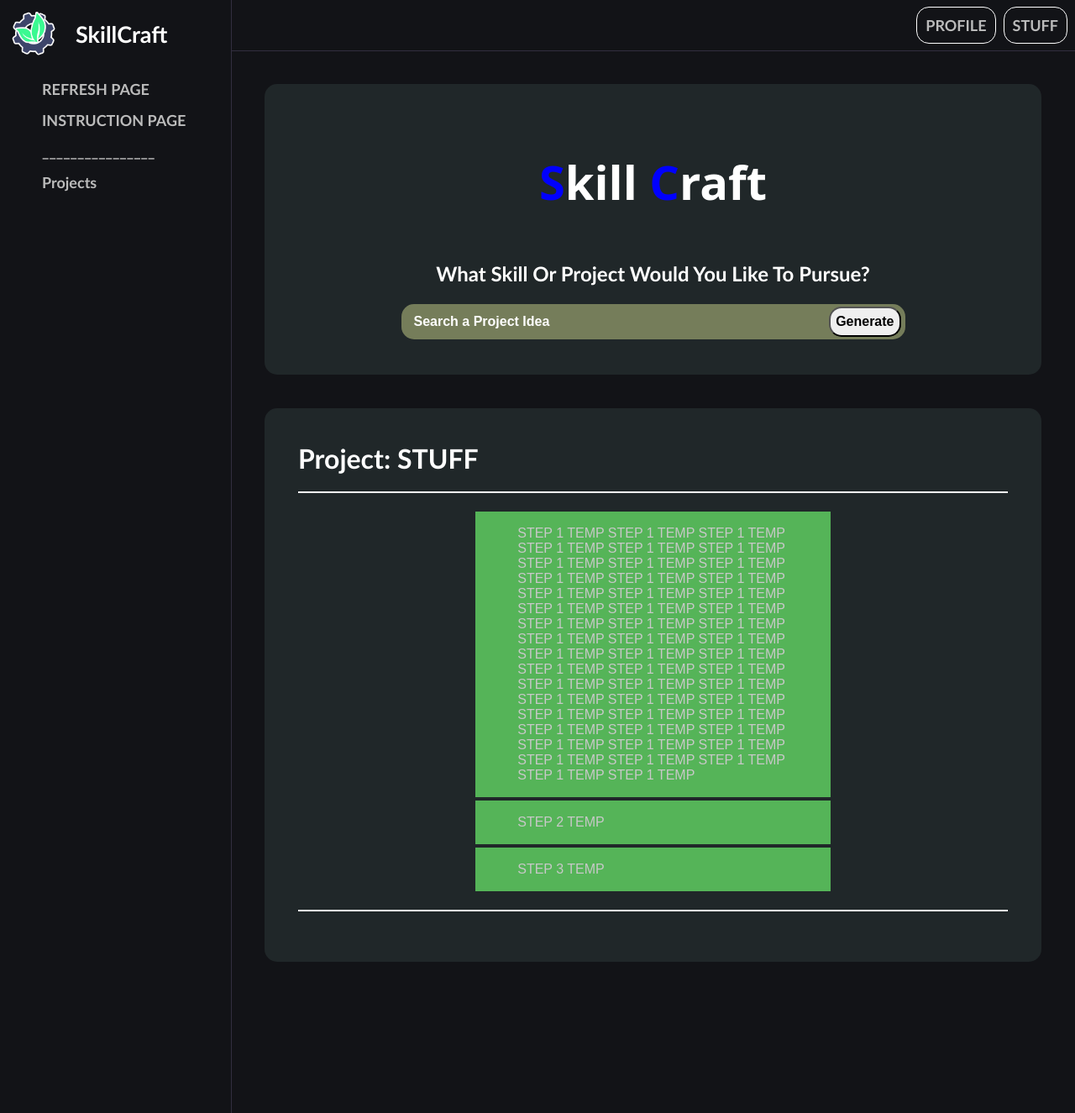
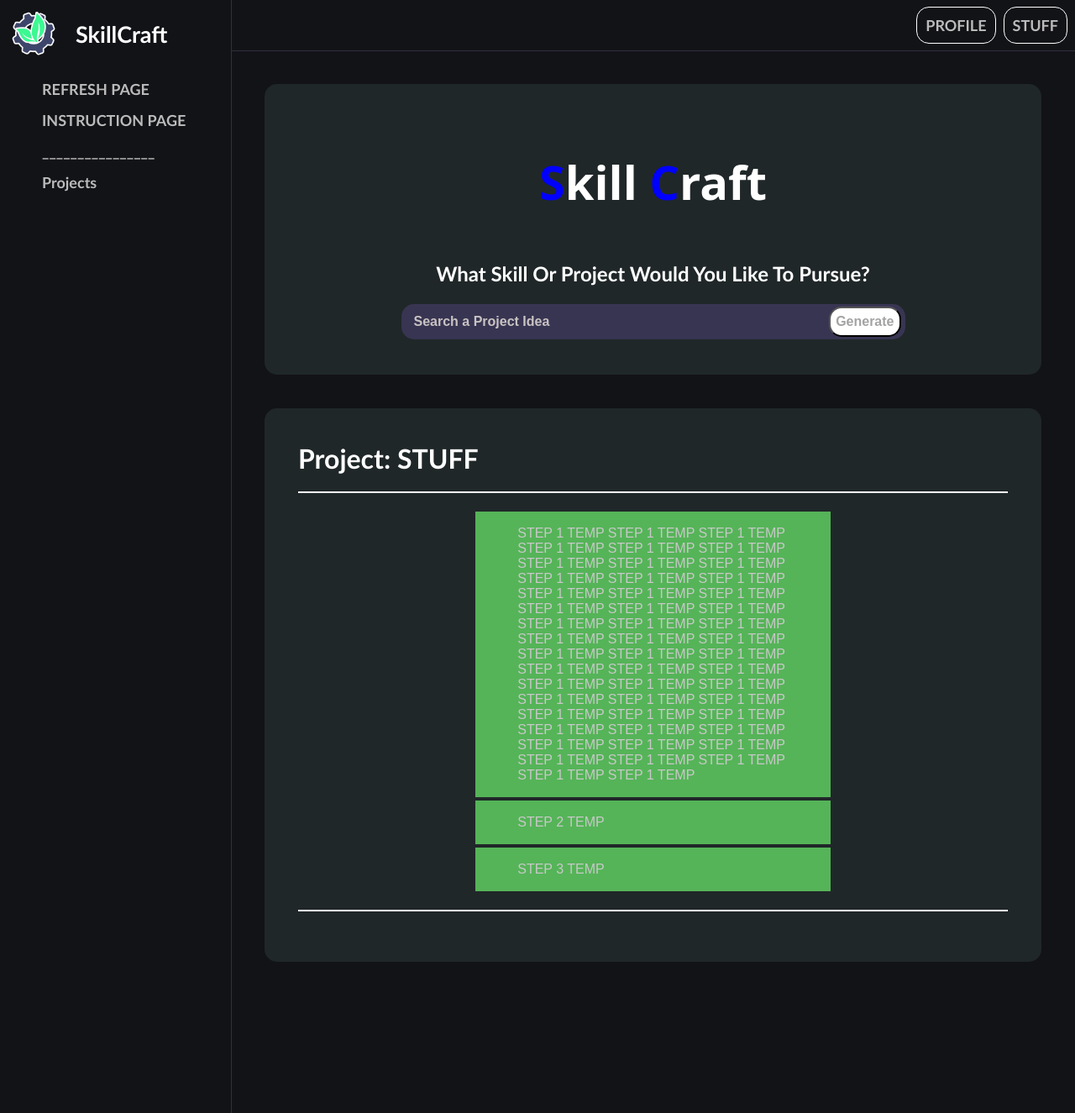
Before and after one commit to Kyros0718/SkillCraft, a Flask app: page / in a window 1280 px wide. Shown: the whole page at 84% size. Run offline with Flask 2, Linux system fonts and the light colour scheme.

Commit message:
Set settings for project-search-box

```diff
--- a/front_end/static/css/style.css
+++ b/front_end/static/css/style.css
@@ -5,7 +5,24 @@ body {
 }
 
 
+/*[CSS STRUCTURING
 
+    POSITION,
+        POSITIONING
+    SIZE,
+        OVERFLOW
+    PADDING/MARGIN,
+    DISPLAY,
+        DISPLAY DIRECTION
+        DISPLAY ORIENTATION
+    BLOCK STYLE,
+        COLOR
+        BORDER
+        RADIUS
+    TEXT STYLE
+        SIZE
+        COLOR
+]*/
 
 
 
@@ -69,33 +86,7 @@ body {
 /*~~~~~~~~~~~~~~~~~~~~~~~~~ WEBSITE PAGE ~~~~~~~~~~~~~~~~~~~~~~~~~*/
 
 /***** WEBPAGE_SETTING *****/
-:root {
-    --web-background: #121317;
-        --text-font: 'Trebuchet MS', 'Lucida Sans Unicode', 'Lucida Grande', 'Lucida Sans', Arial, sans-serif;
 
-    /*NAVIGATION_SETTING*/
-    --left-nav-width: 275px;
-    --top-nav-height: 60px;
-        --nav-background: var(--web-background);
-        --nav-border: 1px solid rgb(50, 46, 63);
-
-        --nav-logo-font-color: var(--body-font-color);
-        --nav-font-color: rgb(187, 187, 187);
-        --nav-font-size: large;
-
-        --nav-button-color: none;
-        --nav-button-border: 1px solid white;
-        --nav-button-radius: 15px;
-
-    /*BODY_SETTING*/
-    --body-background: var(--web-background);
-        --body-margin: 40px;
-        --body-font-color: white;
-
-        --box-background: rgb(32, 39, 41);
-        --box-padding: 40px;
-        --box-radius: 15px;
-}
 
 /*WEBSITE PAGE*/
 .website-container {
@@ -218,7 +209,7 @@ body {
     width: calc(100% - var(--left-nav-width));
         overflow: scroll;
 
-    padding-top: var(--body-margin);
+
 
     display: flex;
     flex-direction: column;
@@ -228,29 +219,81 @@ body {
 
     color: var(--body-font-color);
     font-family: var(--text-font);
-}   .main-body::-webkit-scrollbar {
+}   .main-body::-webkit-scrollbar { /*Scrollbar Style: Invisible*/
         height: 0;
         width: 0;
 }
 
+/*----- box_traits -----*/
 .box{
+    width: calc(100% - 2 * var(--body-margin) - 2 * var(--box-padding));
+
+    margin-top: var(--body-margin);
+    padding: var(--box-padding);
+
     background-color: var(--box-background);
     border-radius: var(--box-radius);
-    padding: var(--box-padding);
 }
+
+
+
+:root {
+    --web-background: #121317;
+        --text-font: 'Trebuchet MS', 'Lucida Sans Unicode', 'Lucida Grande', 'Lucida Sans', Arial, sans-serif;
+
+    /*NAVIGATION_SETTING*/
+    --left-nav-width: 275px;
+    --top-nav-height: 60px;
+        --nav-background: var(--web-background);
+        --nav-border: 1px solid rgb(50, 46, 63);
+
+        --nav-logo-font-color: var(--body-font-color);
+        --nav-font-color: rgb(187, 187, 187);
+        --nav-font-size: large;
+
+        --nav-button-color: none;
+        --nav-button-border: 1px solid white;
+        --nav-button-radius: 15px;
+
+    /*BODY_SETTING*/
+    --body-background: var(--web-background);
+        --body-margin: 40px;
+        --body-font-color: rgb(255, 255, 255);
+
+        /*box_SETTING*/
+            --box-background: rgb(32, 39, 41);
+            --box-padding: 40px;
+            --box-radius: 15px;
+
+        /*project-search_SETTING*/
+            --searchbar-height: 40px;
+            --searchbar-width: 600px;
+            --searchbar-radius: 15px;
+
+            --searchbar-background:rgb(56, 53, 82);
+            --search-text-default-font-color:rgb(201, 195, 195);
+            --search-text-font-color: var(--body-font-color);
+
+            --searchbutton-background:rgb(255, 255, 255);
+            --searchbutton-text-font-color: rgb(163, 163, 163);
+
+            --dropdown-background: rgb(38, 36, 56);
+            --dropdown-hover-background:rgb(182, 182, 182);
+            --dropdown-text-font-color: var(--body-font-color);
+
+        /*walkthrough_SETTING*/
+}
+
+
 
 /*----- project search box -----*/
 #project-search{
-
-    width: calc(100% - 2 * var(--body-margin) - 2 * var(--box-padding));
-
     display: flex;
         flex-direction: column;
 
         align-items: center;
         text-align: center;
 }
-
 
 /*PAGE TITLE*/
 #page-title {
@@ -268,26 +311,31 @@ body {
     display: none;
 }
 
-.barrier {
+
+.barrier { /*KEEP CONTENTS FROM OVERFLOWING CONTAINER*/
+    width: 100%;
+        overflow: hidden;
+
+    padding-bottom: 3px;
+    padding-inline: calc(var(--box-padding));
+    padding-top: 3px;
+
     display: flex;
         flex-direction: column;
-    overflow: hidden;
+
         align-items: center;
-    width: 100%;
-    padding-inline: calc(var(--box-padding));
-    padding-bottom: 3px;
-    padding-top: 3px;
 }
 
-/*SEARCH BAR*/
-.input-container {
+/*SEARCH-BAR & DROPDOWN CONTAINER*/
+#form-container {
+    width: var(--searchbar-width);
+
     display: block;
-    width: 600px;
 
-    border-radius: 15px;
-    background-color: #3a3d2d;
-}   @media screen and (max-width: calc(600px * 1.75 )) {
-        .input-container {
+    background-color: var(--dropdown-background);
+    border-radius: var(--searchbar-radius);
+}   @media screen and (max-width: calc(600px + 80px + 80px + 275px)) { /*(search-bar-width) + (body-margin * 2) + (box-padding * 2) + (left-nav-width)*/
+        #form-container {
             width: 100%;
             min-width: 275px;
         }
@@ -295,81 +343,90 @@ body {
 
 .searchbar {
     position: relative;
+
+    height: var(--searchbar-height);
+    width: 100%;
+
     display: flex;
-    height: 40px;
-    width: 100%;
         align-items: center;
 }
-
-
 /*INPUT BOX*/
 .input-box {
     position: absolute;
         left: 0;
+
+    width: calc(100% - 15px - 100px);
+    height: 100%;
+
     padding-left: 15px;
     padding-right: 100px;
+
+    background-color: var(--searchbar-background);
+        border-radius:15px;
         border-style: none;
-    background-color: #757d5a;
-    color:white;
-    width: calc(100% - 15px - 100px);
-    height: 100%;
-    border-radius:15px;
+
+    color: var(--search-text-font-color);
         font-size: 16px;
         font-weight: bolder;
 }.input-box::placeholder {
-    color:white;
+    color: var(--search-text-default-font-color);
 }
-
-
 /*SUBMIT BUTTON*/
 #search-button {
     position: absolute;
         right:0;
+
+    height: 90%;
+
+    margin-right: 5px;
+
+    background-color: var(--searchbutton-background);
     border-radius: 15px;
-    margin-right: 5px;
+
+    color: var(--searchbutton-text-font-color);
         font-size: 16px;
-    height: 90%;
         font-weight: bolder;
-
 }#search-button:hover {
     cursor: pointer;
 }
-
 
 /*DROPDOWNS*/
 #dropdown {
     display: none;
 }.result-container {
     margin: 0;
-    list-style-type: "◆";
     padding: 0;
     padding-left: 30px;
+
+    list-style-type: "◆";
+
     cursor: pointer;
     transition: background-color 0.3s;
 }.result-item {
+    width: calc(100% - 20px);
+
     margin: 0;
-    font-weight: bolder;
     padding: 15px;
     padding-left: 5px;
+
     text-align: left;
-    width: calc(100% - 20px);
+
+    color: var(--dropdown-text-font-color);
+    font-weight: bolder;
 }.result-container:is(:last-child) {
-    border-bottom-left-radius: 15px;
-    border-bottom-right-radius: 15px;
+    border-bottom-left-radius: var(--searchbar-radius);
+    border-bottom-right-radius: var(--searchbar-radius);
 }.result-container:hover {
-    background-color: #f0f0f06b;
+    background-color: var(--dropdown-hover-background);
 }
 
 
 /*----- walkthrough box -----*/
 #walkthrough {
+    overflow-wrap: break-word;
 
-    overflow-wrap: break-word;
-    max-height: 100%;
     display: flex;
         flex-direction: column;
-    width: calc(100% - 2 * var(--body-margin) - 2 * var(--box-padding));
-    margin-top: var(--box-padding)
 }
 
 #project-type {
@@ -379,44 +436,47 @@ body {
 
 
 .div-line {
-    display: block;
-    background-color: white;
     height: 2px;
     width: 100%;
+
+    margin-bottom: 20px;
     margin-top: 20px;
-    margin-bottom: 20px;
+
+    display: block;
+
+    background-color: white;
 }
 
 .step-button {
+    width: 50%;
+
+    margin: auto;
+        margin-bottom: 0.25%;
+        margin-top: 0.25%;
+    padding: 2% 50px;
+
+    display: inline-block;
+        text-align: left;
+        text-decoration: none;
+
     background-color: #55b458;
         border: none;
+
     color: rgb(200, 200, 200);
-    padding: 2% 50px;
-    text-align: left;
-    text-decoration: none;
-    display: inline-block;
         font-size: 16px;
-    margin: auto;
-    margin-top: 0.25%;
-    margin-bottom: 0.25%;
-    width: 50%;
+
     cursor: pointer;
 }
 
 .step-button:hover {
     background-color: #59c25c;
+
     color: white;
 }
 
 
-/*----- empty box -----*/
-.empty-box {
-    display: flex;
-    flex-direction: column;
-    background-color: var(--background-color);
-    width: calc(100% - 2 * var(--body-margin) - 2 * var(--box-padding));
-    height: 100px;
-    border-radius:15px;
-    padding: var(--box-padding);
-    margin-top: var(--box-padding)
+/*----- empty box for scrollable page -----*/
+#empty-box {
+    padding-bottom: 0;
+    padding-top: 0;
 }
--- a/front_end/static/js/script.js
+++ b/front_end/static/js/script.js
@@ -1,16 +1,19 @@
-const form = document.getElementById("myForm");
+const rootStyles = getComputedStyle(document.documentElement);
+
 const [questionsubject, skillsubject, projectsubject] = [
   document.getElementById("subject1"),
   document.getElementById("subject2"),
   document.getElementById("subject3")]
-const searchbar = document.getElementsByClassName("input-container");
+const searchbar = document.getElementById("form-container");
+const buttonBackground = rootStyles.getPropertyValue('--searchbutton-background');
+const searchButton = document.getElementById('search-button')
 const dropdown = document.getElementById("dropdown");
 
-const searchButton = document.getElementById("search-button")
 var inputElement = document.getElementById("InputField");
 var inputText = inputElement.textContent;
 
 const walkthrough_title = document.getElementById("project-type");
+
 
 
 //RENDER WEB-PAGE AFTER LOADING-PAGE
@@ -21,7 +24,7 @@ window.addEventListener('load', function () {
 
       loadingContainer.style.display = 'none';
       content.style.display = 'block';
-  }, 2500); // 1000 milliseconds = 1.0 seconds
+  }, 0); // 1000 milliseconds = 1.0 seconds
 });
 
 
@@ -44,7 +47,7 @@ const skillLevelNames = skillLevels.map(level => level.skillLevel);
 
 
 //Interaction with the Generate-Button
-form.addEventListener("submit", function(event) {
+searchbar.addEventListener("submit", function(event) {
   event.preventDefault();
   if (inputElement.value.trim() !== '') { //If Input is not Empty, Render Skill Levels
     showDropdown(skillLevelNames); //Display Dropdowns Of Skill Levels
@@ -62,9 +65,8 @@ form.addEventListener("submit", function(event) {
   }
 
   if (dropdown.style.display !== "none") { //If Dropdown, Highlight Border
-    for (let i = 0; i < searchbar.length; i++) {
-      searchbar[i].style.border = "1px solid white";
-    }
+    console.log("WAHTS")
+    searchbar.style.border = "1px solid white";
   }
 });
 
@@ -87,7 +89,9 @@ function showDropdown(items) {
 
 function onItemClicked(selectedItem) {
   if (skillLevelNames.includes(selectedItem)) {
+    searchButton.style.background = 'grey';
     searchButton.disabled = true;
+
     fetch('/project_searching', { //Send User's Input Text and Skill Level to the Server
       method: 'POST',
       body: JSON.stringify({input_text: inputElement.value , skill_level: selectedItem }),
@@ -97,10 +101,12 @@ function onItemClicked(selectedItem) {
     })
     .then(response => response.json())
     .then(data => { //BACK_END LIST OF PROJECT DROPDOWN
+      searchButton.style.background = buttonBackground;
       searchButton.disabled = false;
       showDropdown(data.project_list)
     })
     .catch(error => { //FRONT_END LIST OF PROJECT DROPDOWN
+      searchButton.style.background = buttonBackground;
       searchButton.disabled = false;
       console.error("YOU ARE IN FRONT_END DISPLAY ONLY");
       showDropdown(["TEMP_PROJECT 1", "TEMP_PROJECT 2","TEMP_PROJECT 3", "TEMP_PROJECT 4","TEMP_PROJECT 5", "TEMP_PROJECT 6","TEMP_PROJECT 7", "TEMP_PROJECT 8","TEMP_PROJECT 9", "TEMP_PROJECT 10",])
@@ -114,9 +120,8 @@ function onItemClicked(selectedItem) {
   else {
     walkthrough_title.textContent = selectedItem; //CHANGE WALKTHROUGH TITLE TO PROJECT SELECTED
 
-    for (let i = 0; i < searchbar.length; i++) { //Stop Heighlighting Dropdown Border
-      searchbar[i].style.border = "none";
-    }
+    searchbar.style.border = "none";
+
     dropdown.style.display = "none";
     projectsubject.style.display = "none";
     questionsubject.style.display = "block";
--- a/front_end/templates/index.html
+++ b/front_end/templates/index.html
@@ -32,7 +32,7 @@
                     <h2 id="subject3">Choose Any Project To Pursue</h2>
                 </div>
                 <div class="barrier">
-                    <form class="input-container" id="myForm">
+                    <form id="form-container">
                         <div class="searchbar">
                             <input type="text" class="input-box" id="InputField" placeholder="Search a Project Idea">
                             <input type="submit" name="search_button" value="Generate" id="search-button">
@@ -56,7 +56,7 @@
                 <div class="div-line"></div>
             </div>
 
-            <div class="empty-box"></div>
+            <div id="empty-box" class="box"></div>
         </div>
 
         <nav class="top-nav">
```
Lines whose indentation alone changed are shown as unchanged.
